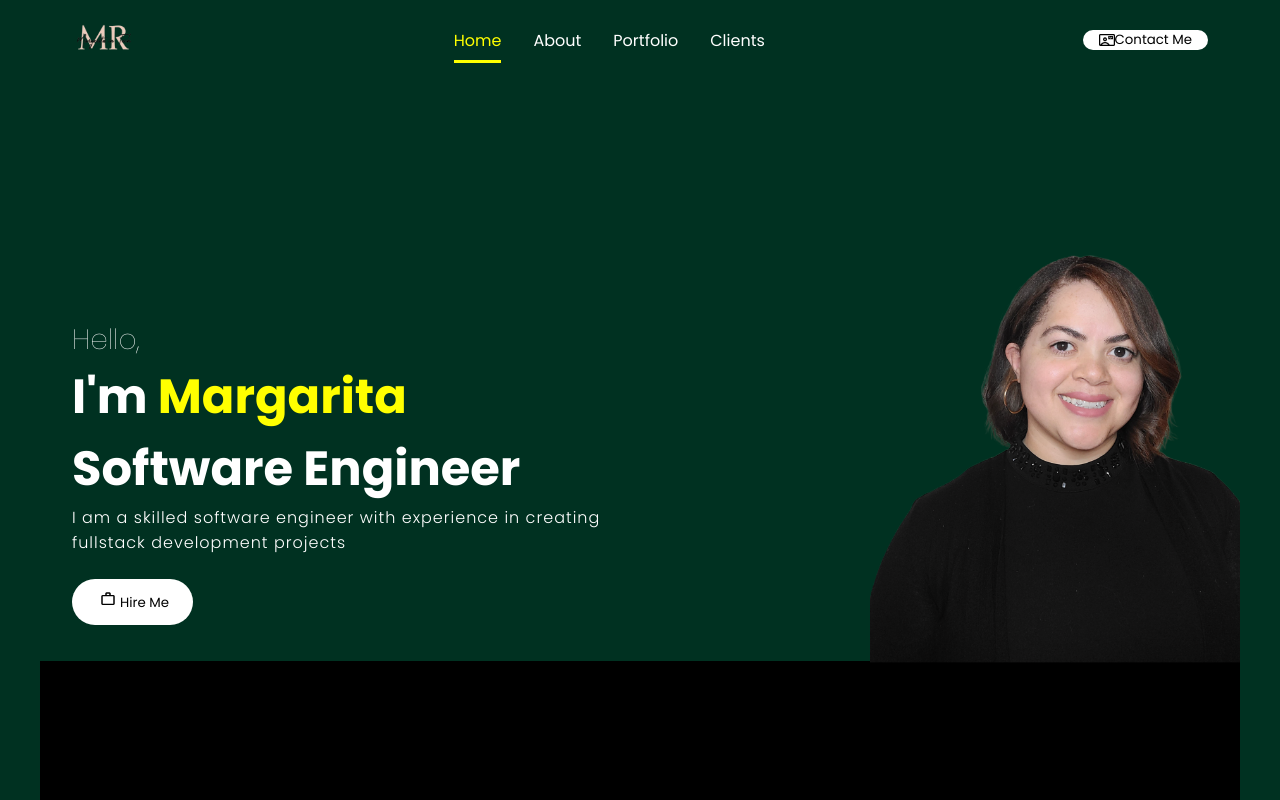
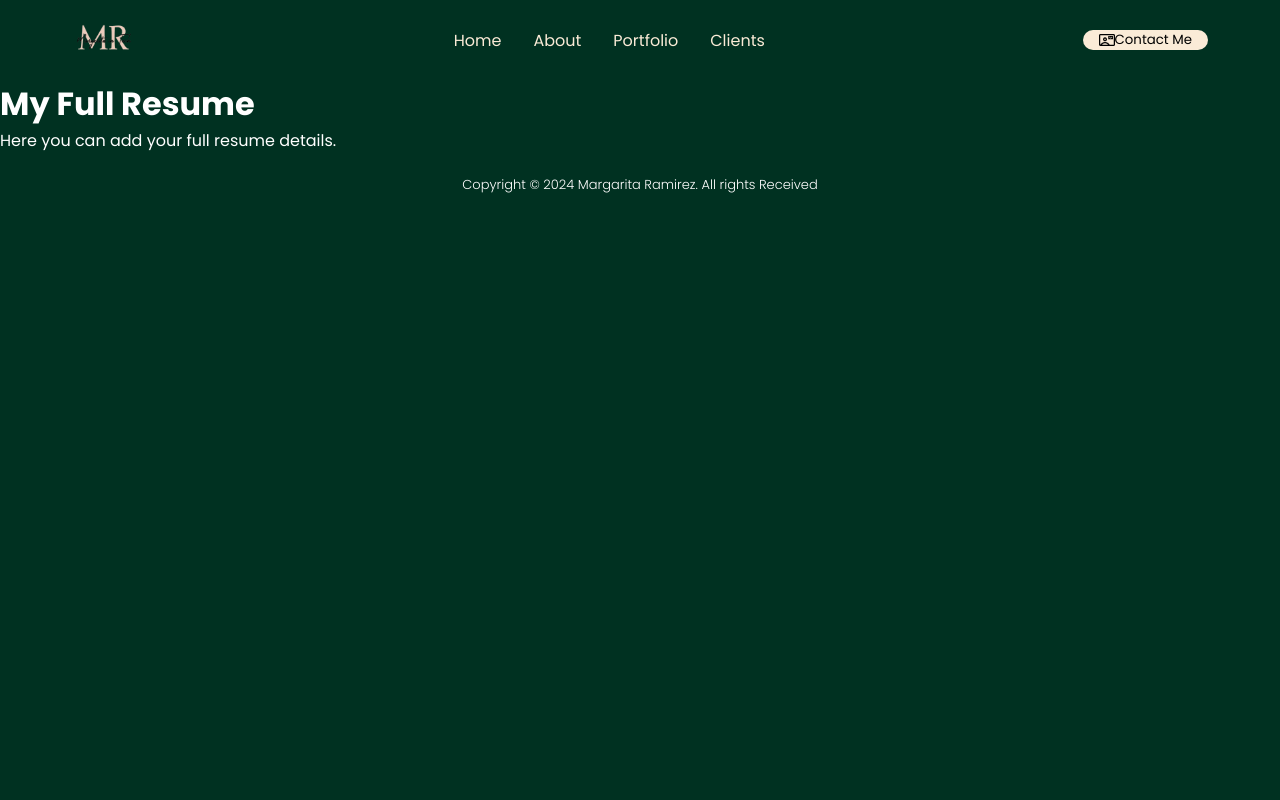
Before and after one commit to MargaritaRa/portfolio, a React (Vite) app: page /resume in a window 1280 px wide. Shown: the top 800 px of the page. Built offline with nearby package versions, Linux system fonts and the light colour scheme.

Commit message:
added route for resume

```diff
--- a/src/App.jsx
+++ b/src/App.jsx
@@ -1,24 +1,34 @@
+import { BrowserRouter as Router, Route, Routes } from "react-router-dom";
+
 import Navbar from "./components/NavBar/NavBar"
 import Intro from "./components/intro/Intro"
 import Skills from "./components/skills/Skills"
 import Portfolio from "./components/portfolio/Portfolio"
 import Contact from "./components/contact/Contact"
 import Footer from "./components/footer/Footer"
-// import Resume from "./components/routes/Resume"
+import Resume from "./components/routes/Resume"
 
 function App() {
 
 
   return (
+    <Router>
       <div className="App">
         <Navbar />
+        <Routes>
+          <Route path="/" element={
+            <>
               <Intro />
               <Skills />
               <Portfolio />
               <Contact />
-      {/* <Resume /> */}
+            </>
+          } />
+          <Route path="/resume" element={<Resume />} />
+        </Routes>
         <Footer />
       </div>
+    </Router>
   )
 }
 
--- a/src/components/NavBar/navbar.css
+++ b/src/components/NavBar/navbar.css
@@ -1,5 +1,6 @@
 .navbar{
     background: (0, 49, 33);
+    color: antiquewhite;
     height: 5rem;
     width: 100vw;
     max-width: 75rem;
@@ -20,9 +21,9 @@
 }
 
 .desktopMenuListItem:hover{
-    columns: yellow;
+    columns: rgb(255, 225, 0);
     padding-bottom: 0.5rem;
-    border-bottom: 3px solid yellow;
+    border-bottom: 3px solid rgb(255, 225, 0);
 }
 
 .desktopMenuListItem {
@@ -31,7 +32,7 @@
 }
 
 .desktopMenuButton {
-    background: white;
+    background: antiquewhite;
     color: black;
     border: none;
     display: flex;
@@ -49,9 +50,9 @@
 }
 
 .active{
-    color: yellow;
+    color: rgb(255, 225, 0);
     padding-bottom: 0.5rem;
-    border-bottom: 3px solid yellow;
+    border-bottom: 3px solid rgb(255, 225, 0);
 }
 
 .mobMenu{
@@ -75,7 +76,7 @@
 }
 
 .listItem{
-    color: white;
+    color: antiquewhite;
     padding: 0.5rem 3rem;
     margin: 0.25rem;
     background: rgb(30,30,30);
--- a/src/components/contact/Contact.jsx
+++ b/src/components/contact/Contact.jsx
@@ -1,4 +1,6 @@
 import { useRef } from 'react'
+import { Link } from 'react-router-dom'
+
 import './contact.css'
 import CG from '../../../public/image/CG.png'
 import synchrony from '../../../public/image/synchrony.png'
@@ -54,16 +56,10 @@ function Contact(){
                           <li>
                             Organize and execute 5 travel tours for groups of 30+ adults across 5 countries in Asia; received 95% on post trip surveys.
                           </li>
-                          <li>
-                            Leveraged problem-solving and communication skills to execute and alter travel arrangements as needed, often with less than 24hrs notice, working closely with local suppliers, hotels, restaurants, local guides and trip drivers from diverse countries and cultures.
-                          </li>
-                          <li>
-                            Guided travelers between cities, highlighting the best attractions and experiences in each location, managing bookings and schedules, and managed and resolved personal issues, including lost items, injuries, and conflicts of personalities.
-                          </li>
-                          <li>
-                            Implemented personalized adjustments based on feedback from travelers and manager, resulting in a 20% increase in overall traveler satisfaction ratings. Received recognition from head office for exceptional customer service, including multiple love letters from travelers highlighting their favorite moments of the trip.
-                          </li>
                         </ul>
+                        <Link to="/resume">
+                          <button type='button' className='submitBtn'>Click here for the full Resume</button>
+                        </Link>
                     </div>
                 </div>
                   <img src={synchrony} alt="synchrony" className="clientImg" />
--- a/src/components/intro/intro.css
+++ b/src/components/intro/intro.css
@@ -39,7 +39,7 @@
     font-weight: 100;
 }
 .introName{
-    color: yellow;
+    color: rgb(255, 225, 0);
 }
 
 .introPara{
@@ -49,7 +49,7 @@
 }
 
 .btn{
-    background: white;
+    background: antiquewhite;
     margin: 1rem 0;
     padding: 0.75rem 1.5rem;
     border: none;
--- a/src/components/routes/Resume.jsx
+++ b/src/components/routes/Resume.jsx
@@ -1,7 +1,11 @@
+
+
 function Resume(){
     return(
-        <>
-        </>
+        <div>
+            <h1>My Full Resume</h1>
+            <p>Here you can add your full resume details.</p>
+        </div>
     )
 }
 
```
Also changed, not shown: package.json (+6 -1 lines), 1 other file (tests, documents, lock files or other folders). Lines whose indentation alone changed are shown as unchanged.
